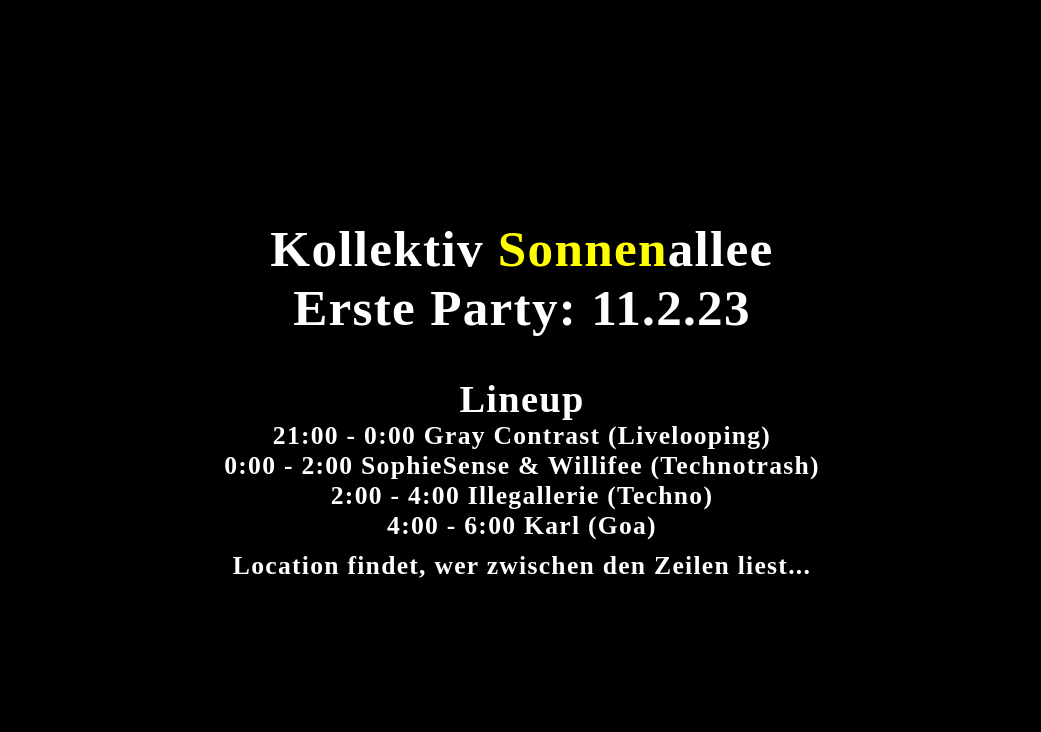
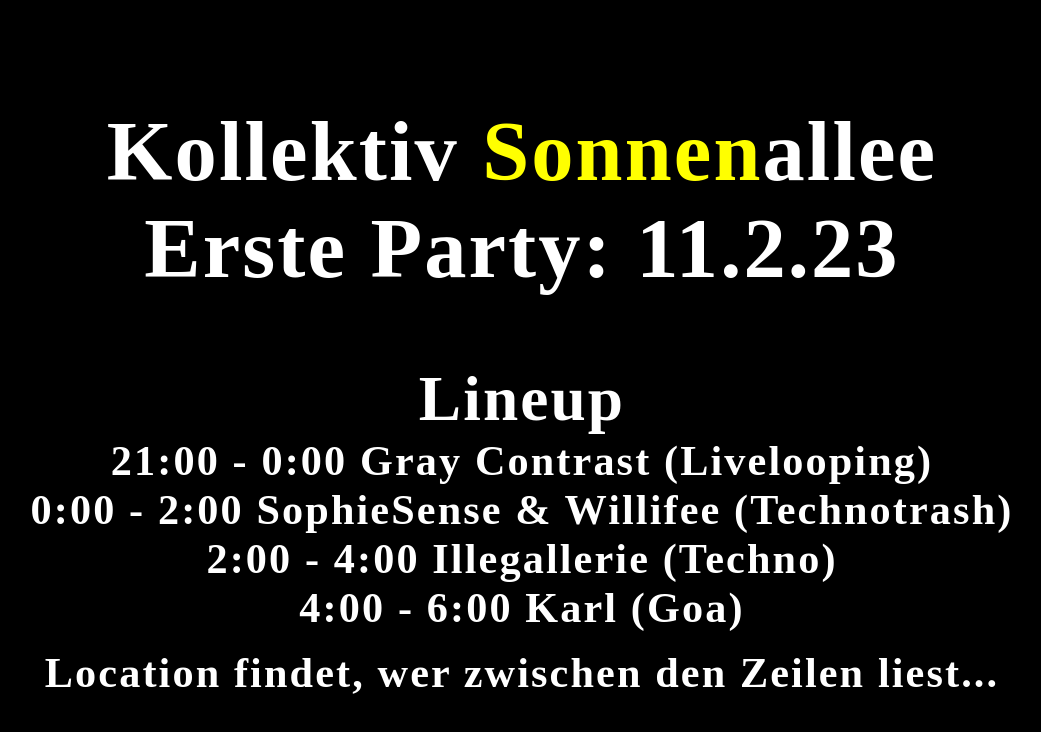
Before and after one commit to kollektivsonnenallee/kollektivsonnenallee.github.io, a plain HTML site: page index.html in a window 1280 px wide. Shown: the whole page, without its empty margins (118-1159 px from the left). Drawn offline with Linux system fonts and the light colour scheme.

Commit message:
Make text bigger

```diff
--- a/style.css
+++ b/style.css
@@ -13,7 +13,7 @@ body {
   background:black;
   color: white;
   font-family: "Times New Roman", Times, serif;
-  font-size: 2vw;
+  font-size: 3.3vw;
   font-weight: bold;
   letter-spacing: 0.05em; /* Adjust as needed */
 }
```
